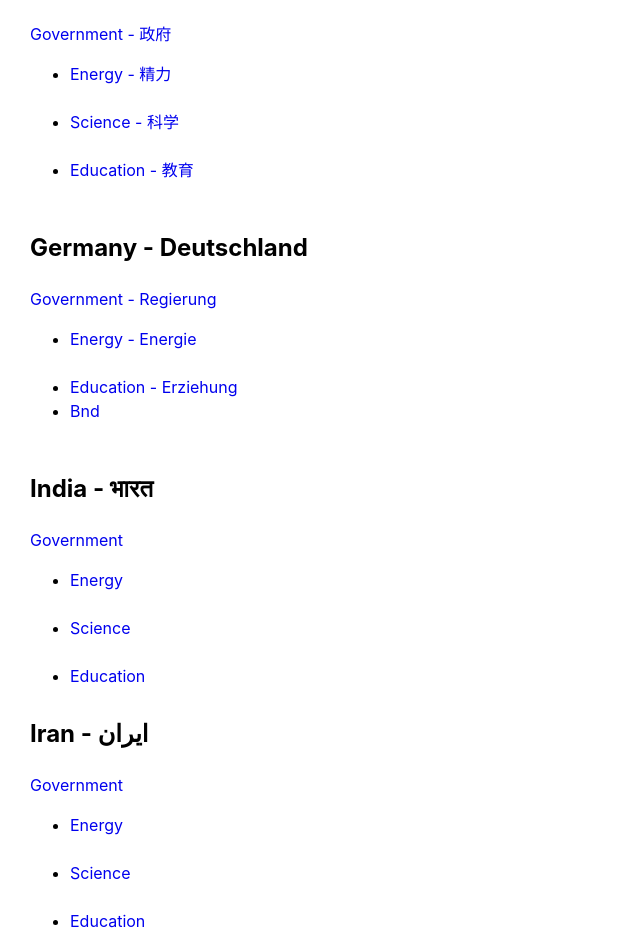
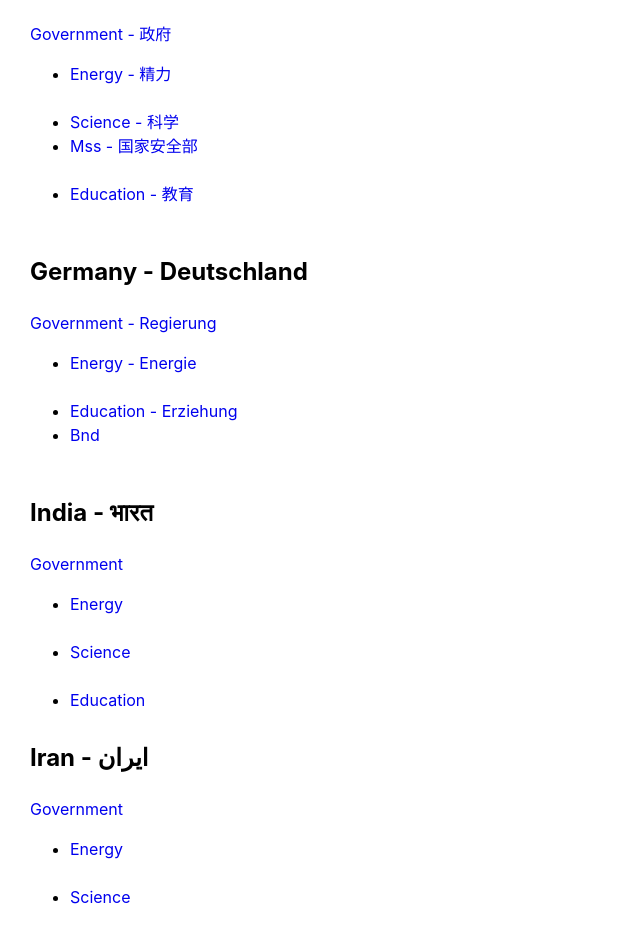
Before and after one commit to JRFink/jrfphyspagesnew, a Next.js app: page /research/gen in a window 1280 px wide. Shown: the part 2640-3571 px from the top of the page, without its empty margins (0-640 px from the left). Built offline with nearby package versions, Linux system fonts and the light colour scheme.

Commit message:
Update index.tsx

```diff
--- a/pages/research/gen/index.tsx
+++ b/pages/research/gen/index.tsx
@@ -217,6 +217,9 @@ const Gen = () => {
                             <li>
                                 <Link href="https://en.most.gov.cn" className={style.noUnder}>Science - 科学</Link>
                             </li>
+<li>
+                                <Link href="https://en.12339.gov.cn" className={style.noUnder}>Mss - 国家安全部</Link>
+                            </li>
                             <br></br>
                             <li>
                                 <Link href="http://en.moe.gov.cn" className={style.noUnder}>Education - 教育</Link>
```
